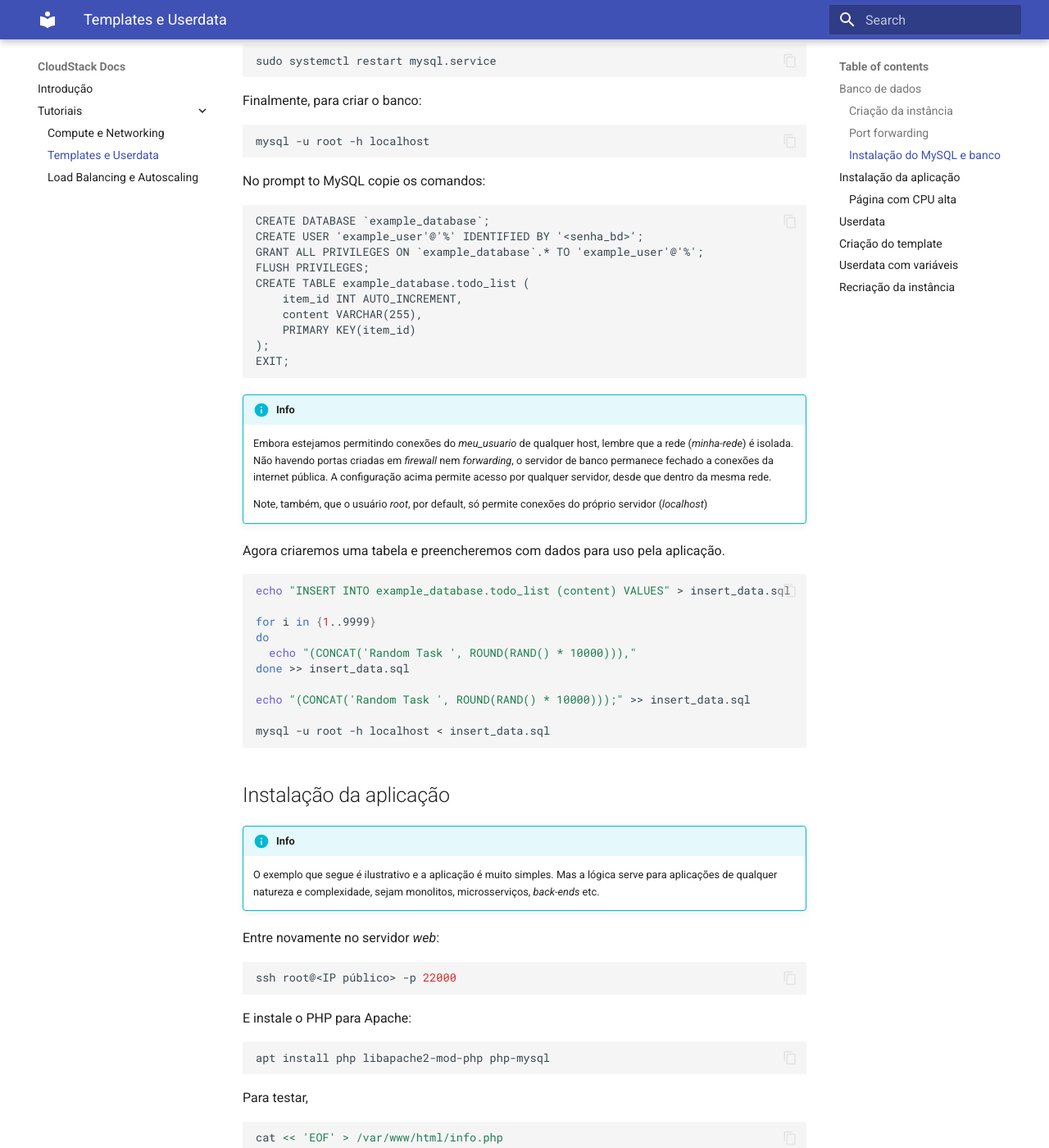
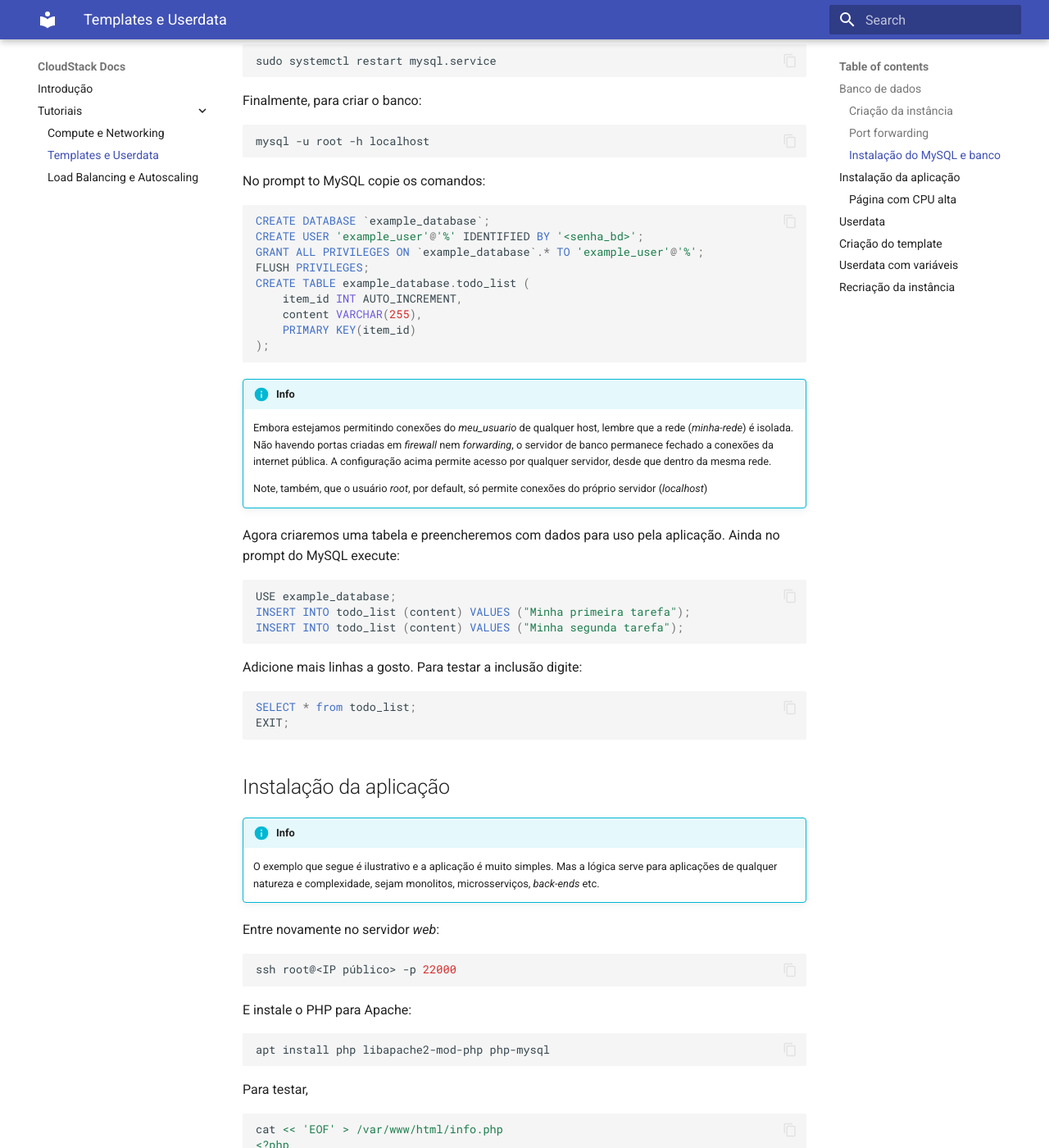
Before and after one commit to gmautner/cloudstack-docs, an MkDocs documentation site: the page built from docs/tutoriais/templates.md, in a window 1280 px wide and 1400 px high, scrolled down 2666 px. Shown: the whole window at 82% size. Built offline with MkDocs 1.6.1 and Material for MkDocs 9.7.7, drawn with Linux system fonts in a browser that asks for light colours.

Commit message:
Simplificar SQL

````diff
--- a/docs/tutoriais/templates.md
+++ b/docs/tutoriais/templates.md
@@ -69,7 +69,7 @@ mysql -u root -h localhost
 
 No prompt to MySQL copie os comandos:
 
-```
+```SQL
 CREATE DATABASE `example_database`;
 CREATE USER 'example_user'@'%' IDENTIFIED BY '<senha_bd>';
 GRANT ALL PRIVILEGES ON `example_database`.* TO 'example_user'@'%';
@@ -79,28 +79,24 @@ CREATE TABLE example_database.todo_list (
 	content VARCHAR(255),
 	PRIMARY KEY(item_id)
 );
-EXIT;
 ```
 !!! info
     Embora estejamos permitindo conexões do _meu_usuario_ de qualquer host, lembre que a rede (_minha-rede_) é isolada. Não havendo portas criadas em _firewall_ nem _forwarding_, o servidor de banco permanece fechado a conexões da internet pública. A configuração acima permite acesso por qualquer servidor, desde que dentro da mesma rede.
 
     Note, também, que o usuário _root_, por default, só permite conexões do próprio servidor (_localhost_)
 
-Agora criaremos uma tabela e preencheremos com dados para uso pela aplicação.
+Agora criaremos uma tabela e preencheremos com dados para uso pela aplicação. Ainda no prompt do MySQL execute:
 
-```bash
-echo "INSERT INTO example_database.todo_list (content) VALUES" > insert_data.sql
-
-for i in {1..9999}
-do
-  echo "(CONCAT('Random Task ', ROUND(RAND() * 10000))),"
-done >> insert_data.sql
-
-echo "(CONCAT('Random Task ', ROUND(RAND() * 10000)));" >> insert_data.sql
-
-mysql -u root -h localhost < insert_data.sql
+```SQL
+USE example_database;
+INSERT INTO todo_list (content) VALUES ("Minha primeira tarefa");
+INSERT INTO todo_list (content) VALUES ("Minha segunda tarefa");
 ```
-
+Adicione mais linhas a gosto. Para testar a inclusão digite:
+```SQL
+SELECT * from todo_list;
+EXIT;
+```
 ## Instalação da aplicação
 
 !!! info
````
